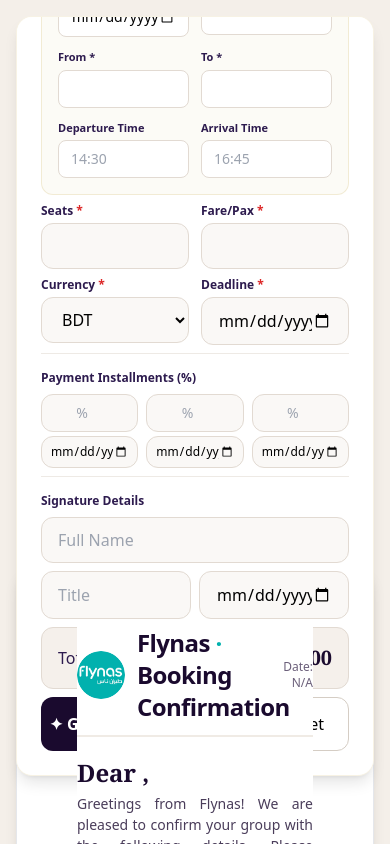
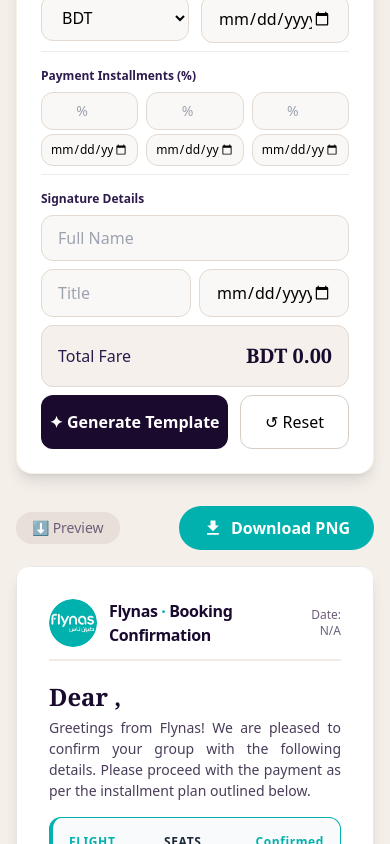
Before and after one commit to Tanvir225/booking-confirmation-template, a React (Vite) app: page / in a window 390 px wide. Both pictures are taken after a click on the button "✦ Generate Template". Shown: the part 398-1242 px from the top of the page. Built offline with nearby package versions, Linux system fonts and the light colour scheme.

Commit message:
dynamic greetings and header changed

```diff
--- a/src/App.jsx
+++ b/src/App.jsx
@@ -175,7 +175,7 @@
         {/* Grid */}
         <div className="grid grid-cols-1 xl:grid-cols-[450px,1fr] gap-8">
           {/* ─── FORM ─── */}
-          <div className="bg-white rounded-2xl p-6 shadow-lg border border-[#c9a84c]/15 sticky top-4 h-fit max-h-[90vh] overflow-y-auto">
+          <div className="bg-white rounded-2xl p-6 shadow-lg border border-[#c9a84c]/15 md:sticky md:top-4 h-fit max-h-[90vh] overflow-y-auto">
             <h2 className="text-lg font-semibold text-[#1a0a2e]">Booking Details</h2>
             <p className="text-sm text-[#6b5f7a] mb-5 pb-4 border-b border-[#eeeae5]">
               Fill in the fields to generate your confirmation template.
@@ -457,7 +457,7 @@
 
           {/* ─── PREVIEW ─── */}
           <div className="space-y-4">
-            <div className="flex items-center justify-between flex-wrap gap-3">
+            <div className="flex items-center justify-between gap-3">
               <span className="text-sm text-[#6b5f7a] bg-[#e8e0d8] px-4 py-1.5 rounded-full font-medium">⬇️ Preview</span>
               <button onClick={downloadPNG} disabled={!isGenerated} className={`px-6 py-2.5 rounded-full font-semibold flex items-center gap-2 transition ${isGenerated ? 'bg-[#01b1ae] text-white hover:bg-[#019a97]' : 'bg-gray-200 text-gray-400 cursor-not-allowed'}`}>
                 <svg className="w-5 h-5" viewBox="0 0 24 24" fill="currentColor"><path d="M19 9h-4V3H9v6H5l7 7 7-7zM5 18v2h14v-2H5z" /></svg>
@@ -466,7 +466,7 @@
             </div>
 
             {/* Template Card Wrapper */}
-            <div className="bg-white rounded-2xl p-5 shadow-lg border border-[#c9a84c]/12 overflow-auto">
+            <div className="bg-white rounded-2xl md:p-5 shadow-lg border border-[#c9a84c]/12 ">
               {!isGenerated ? (
                 <div className="flex flex-col items-center justify-center py-20 text-[#b0a69b]">
                   <svg className="w-16 h-16 mb-4" viewBox="0 0 24 24" fill="currentColor"><path d="M19 3H5c-1.1 0-2 .9-2 2v14c0 1.1.9 2 2 2h14c1.1 0 2-.9 2-2V5c0-1.1-.9-2-2-2zm0 16H5V5h14v14zM7 10h10v2H7zm0 4h6v2H7zm0-8h10v2H7z" /></svg>
@@ -474,16 +474,16 @@
                   <p className="text-sm">Fill in the form and click "Generate Template"</p>
                 </div>
               ) : (
-                <div ref={templateRef} id="template-content" className="w-full bg-white rounded-xl p-8 max-w-[800px] mx-auto" style={{ padding: '40px' }}>
-                  <div className="w-full flex flex-col bg-white relative">
+                <div ref={templateRef} id="template-content" className="w-full bg-white rounded-xl p-8 md:max-w-[800px] mx-auto" >
+                  <div className="w-full flex flex-col bg-white ">
 
                     {/* Template Header */}
                     <div className="flex items-center justify-between pb-3 border-b-2 border-[#f0ebe5]">
                       <div className="flex items-center gap-3">
                         <img src="/flynas-circle.png" alt="logo" className="w-12 h-12 rounded-full" />
                         <div>
-                          <div className="text-[#1a0a2e] font-bold text-2xl tracking-tight">
-                            Flynas <span className="text-[#01b1ae]">·</span> Booking Confirmation
+                          <div className="text-[#1a0a2e] font-bold md:text-2xl tracking-tight">
+                            Flynas <span className="text-[#01b1ae]">·</span> Booking {formData.pnr ? 'Confirmed' : 'Confirmation' }
                           </div>
                         </div>
                       </div>
@@ -501,7 +501,7 @@
                       <div className="text-[14px] text-[#4a3d5a] text-justify font-medium mt-1 mb-4">
                         {formData.pnr ? (
                           <>
-                            Your booking has been confirmed and payment has been received.
+                            Your booking has been confirmed.
                             Please find your <strong>PNR</strong> and flight details below.
                           </>
                         ) : (
@@ -517,7 +517,7 @@
                       {/* ── PNR DISPLAY (if provided) ── */}
                       {formData.pnr && (
                         <div className="mb-1">
-                          <div className="inline-block  border border-[#01b1ae]/30 rounded-lg px-8 ">
+                          <div className=" ">
                             <span className="text-xs font-medium text-[#6b5f7a]">PNR:</span>
                             <span className="ml-2 font-bold text-[#1a0a2e]">{formData.pnr}</span>
                           </div>
@@ -528,7 +528,7 @@
                       <div className=" mb-2">
                         <div className="bg-slate-50 rounded-xl p-4 border-l-4 border-[#01b1ae] border-y border-r ">
                           <div className="text-xs font-bold uppercase text-[#01b1ae] tracking-wider mb-2 flex justify-between">
-                            <span>🛫 Flight Itinerary</span>
+                            <span>Flight Itinerary</span>
                             {/* Seats Allocation Footer */}
 
                             <span className="text-xs text-slate-800">
@@ -539,7 +539,7 @@
                           </div>
 
                           {/* ── TABLE ── */}
-                          <table className="w-full text-sm border-collapse">
+                          <table className="w-full table-auto text-center">
                             <thead>
                               <tr className="bg-[#01b1ae]/10 border-b border-[#01b1ae]/20">
                                 <th className="text-left py-2 px-2 text-[11px] font-bold uppercase tracking-wider text-[#2d1b4e]">FLT Date</th>
@@ -622,7 +622,7 @@
                       {
                         !formData.pnr && (
                           <div className="bg-teal-50 border border-teal-200 rounded-xl p-3.5 mb-4">
-                            <div className="font-bold uppercase tracking-wider text-teal-700 mb-1.5">🏦 Bank Transfer Details</div>
+                            <div className="font-bold uppercase tracking-wider text-teal-700 mb-1.5">Bank Transfer Details</div>
                             <div className="grid grid-cols-2 gap-x-4 gap-y-0.5 text-slate-700">
                               <div><span className="text-slate-700">Bank Name : </span> <span className="font-semibold text-slate-900">HSBC BANGLADESH</span></div>
                               <div><span className="text-slate-700">Account : </span> <span className="font-semibold text-slate-900">Flynas Company</span></div>
@@ -639,7 +639,6 @@
                       {/* ── TERMS & CONDITIONS ── */}
                       <div className="bg-amber-50/80 border border-amber-200/60 rounded-xl p-4 mb-4">
                         <div className="flex items-center gap-2 mb-2.5">
-                          <span className="text-amber-600 text-sm font-bold">📋</span>
                           <span className="text-xs font-bold uppercase tracking-wider text-amber-700">Important Terms & Conditions</span>
                           <div className="flex-1 h-px bg-amber-200/60"></div>
                         </div>
@@ -656,6 +655,10 @@
                           <li className="flex items-start gap-2.5">
                             <span className="text-amber-500 text-base leading-5">•</span>
                             <span><strong className="font-semibold">Fare Availability:</strong> Fares are subject to availability at the time of booking and may change without prior notice.</span>
+                          </li>
+                          <li className="flex items-start gap-2.5">
+                            <span className="text-amber-500 text-base leading-5">•</span>
+                            <span><strong className="font-semibold">PNR Policy:</strong> The Passenger Name Record (PNR) is subject to change at any time without prior notice.</span>
                           </li>
                         </ul>
 
```
